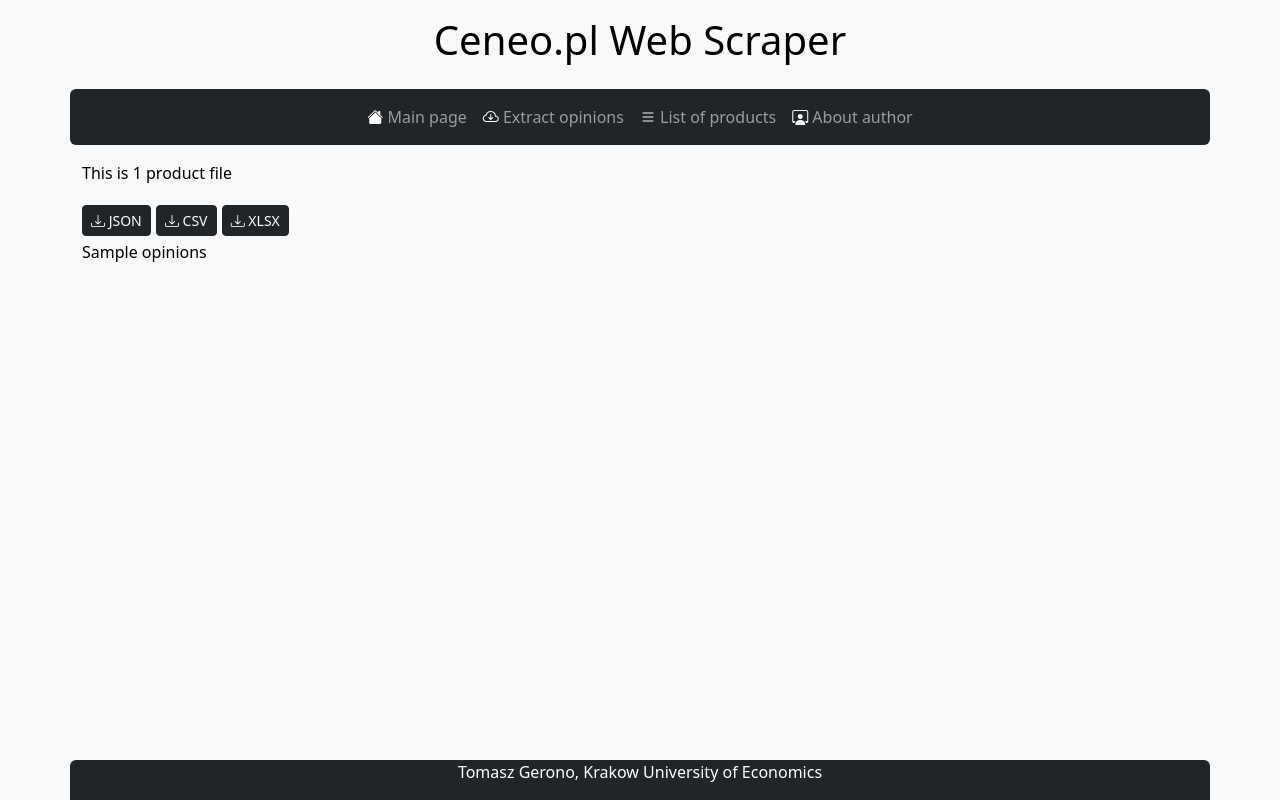
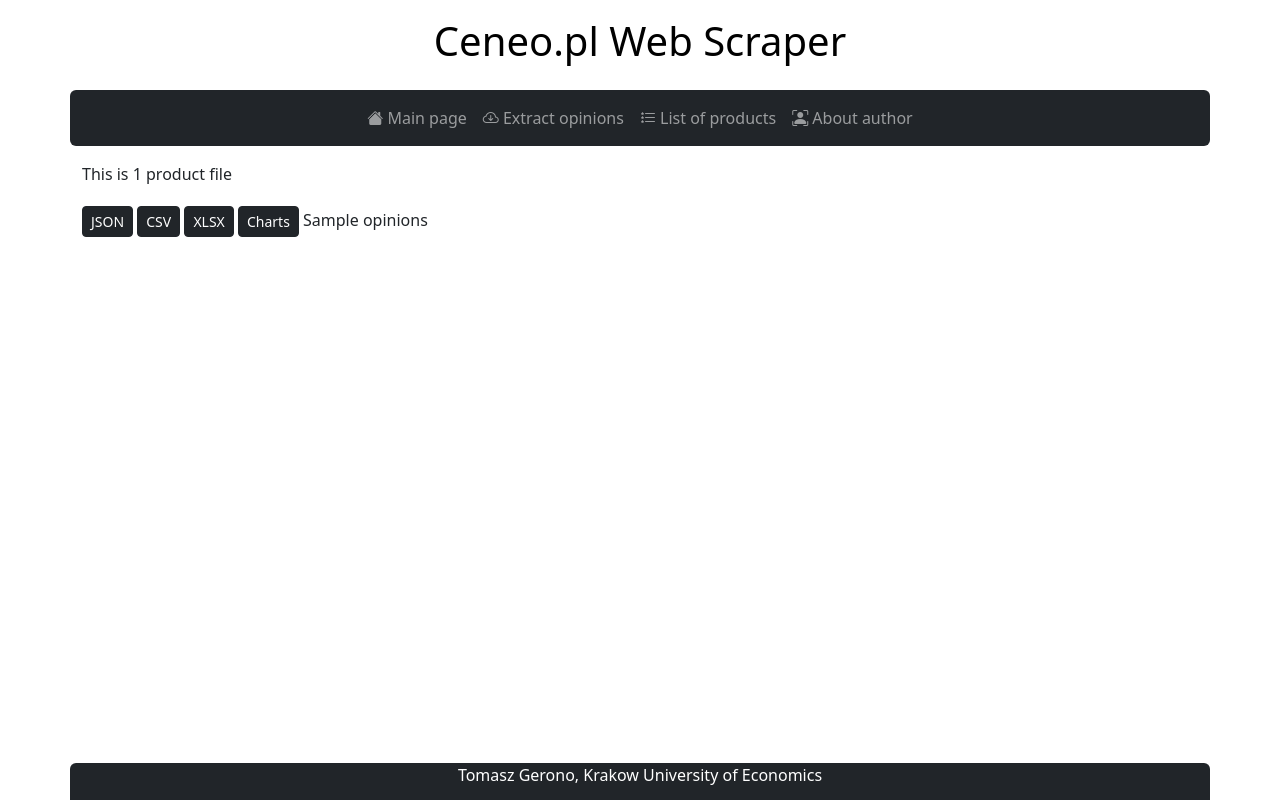
Before and after one commit to TomaszGerono/CeneoWebScraperTG, a Flask app: template app/templates/product.html in a window 1280 px wide. Run offline with Flask 3, Linux system fonts and the light colour scheme; the template is opened without the code that fills it: most values are stand-ins (such as "Sample title", 1, 10 or a date in 2020); some libraries are stand-ins or nearby versions.

Commit message:
2024-06-05 TG

```diff
--- a/app/routes.py
+++ b/app/routes.py
@@ -12,7 +12,6 @@ from matplotlib import pyplot as plt
 import matplotlib
 import xlsxwriter
 matplotlib.use('Agg')
-
 
 @app.route('/')
 def index():
@@ -30,19 +29,13 @@ def extract():
                 opinions_count = page_dom.select_one("a.product-review__link > span").get_text().strip()
             except AttributeError:
                 opinions_count = 0
-
             if opinions_count:
                 product_name = page_dom.select_one("h1").get_text().strip()
-                url = f"https://www.ceneo.pl/{product_id}#tab=reviews"
                 all_opinions = []
                 while(url):
                     print(url)
                     response = requests.get(url)
                     page_dom = BeautifulSoup(response.text, "html.parser")
-                    try:
-                        url = "https://www.ceneo.pl"+utils.extract(page_dom, "a.pagination__next", "href")
-                    except TypeError:
-                        url = None
                     opinions = page_dom.select("div.js_product-review")
                     for opinion in opinions:
                         single_opinion = {
@@ -52,7 +45,10 @@ def extract():
                         for key, value in utils.transformations.items():
                             single_opinion[key] = value(single_opinion[key])
                         all_opinions.append(single_opinion)
-
+                    try:
+                        url = "https://www.ceneo.pl"+utils.extract(page_dom, "a.pagination__next", "href")
+                    except TypeError:
+                        url = None
                 if not os.path.exists("app/opinions"):
                     os.mkdir("app/opinions")
                 jf = open(f"app/opinions/{product_id}.json", "w", encoding="UTF-8")
@@ -68,40 +64,39 @@ def extract():
                 score_distribution = opinions.score.value_counts().reindex(np.arange(0,5.5,0.5), fill_value = 0)
                 recommendation_distribution = opinions.recommendation.value_counts(dropna=False).reindex([True, False, np.nan], fill_value = 0)
                 product = {
-                    "product_id" : product_id,
-                    "product_name" : product_name,
-                    "opinions_count" : int(opinions_count),
-                    "pros_count" : int(pros_count),
-                    "cons_count" : int(cons_count),
-                    "average_score" : average_score,
-                    "score_distribution" : score_distribution.to_dict(),
-                    "recommendation_distribution" : recommendation_distribution.to_dict()
+                    'product_id': product_id,
+                    'product_name': product_name,
+                    'opinions_count': int(opinions_count),
+                    'pros_count': int(pros_count),
+                    'cons_count': int(cons_count),
+                    'average_score': average_score,
+                    'score_distribution': score_distribution.to_dict(),
+                    'recommendation_distribution': recommendation_distribution.to_dict()
                 }
-
                 if not os.path.exists("app/products"):
                     os.mkdir("app/products")
                 jf = open(f"app/products/{product_id}.json", "w", encoding="UTF-8")
                 json.dump(product, jf, indent=4, ensure_ascii=False)
                 jf.close()
-
                 if not os.path.exists("app/charts"):
                     os.mkdir("app/charts")
                 fig, ax = plt.subplots()
                 score_distribution.plot.bar(color = "hotpink")
                 plt.xlabel("Number of stars")
                 plt.ylabel("Number of  opinions")
-                plt.title(f"Score histogram for {product_id} product")
+                plt.title(f"Score histogram for {product_name}")
                 plt.xticks(rotation = 0)
                 ax.bar_label(ax.containers[0], label_type='edge', fmt = lambda l: int(l) if l else "")
                 plt.savefig(f"app/charts/{product_id}_score.png")
+                plt.close()
                 recommendation_distribution.plot.pie(
                     labels = ["Recommend", "Not recommend", "Indifferent"],
                     label = "",
                     colors = ["forestgreen", "crimson", "silver"],
                     autopct = lambda l: "{:1.1f}%".format(l) if l else ""
                 )
-                plt.title(f"Recommendations shares for {product_id} product")
-                plt.savefig(f"app/charts/{product_id}_recommendations.png")
+                plt.title(f"Recommendations shares for {product_name}")
+                plt.savefig(f"app/charts/{product_id}_recommendation.png")
                 return redirect(url_for('product', product_id=product_id))
             return render_template("extract.html", error = "Product has no opinions")
         return render_template("extract.html", error = "Product does not exist")
@@ -109,15 +104,15 @@ def extract():
 
 @app.route('/products')
 def products():
-    if os.path.exists("app/products"):
+    if os.path.exists("app/opinions"):
         products = [filename.split(".")[0] for filename in os.listdir("app/opinions")]
     else: products = []
     products_list = []
     for product in products:
-        jf = open(f"app/products/{product}.json","r",encoding="UTF-8")
+        jf = open(f"app/products/{product}.json", "r", encoding="UTF-8")
         single_product = json.load(jf)
         products_list.append(single_product)
-    return render_template("products.html",products = products_list)
+    return render_template("products.html", products = products_list)
 
 @app.route('/author')
 def author():
@@ -125,14 +120,12 @@ def author():
 
 @app.route('/product/<product_id>')
 def product(product_id):
-    opinions = pd.read_json(f"app/opinions/{products_id}.json")
-    return render_template("product.html", product_id=product_id, opinions=opinions_to_html(classes="table table-hover table-stripped", index=False))
-    index = False, table_id
+    opinions = pd.read_json(f"app/opinions/{product_id}.json")
+    return render_template("product.html", product_id=product_id, opinions=opinions.to_html(classes="table table-hover table-stripped", index=False, table_id = "opinions"))
 
 @app.route('/charts/<product_id>')
-def product(product_id):
-    return render_template("charts.html", product )
-
+def charts(product_id):
+    return render_template("charts.html", product_id=product_id)
 
 @app.route('/download/json/<product_id>')
 def download_json(product_id):
@@ -140,16 +133,16 @@ def download_json(product_id):
 
 @app.route('/download/csv/<product_id>')
 def download_csv(product_id):
-    opinions = pd.read_json(f'app/opinions/{product_id}.json')
-    content_pl, content_en = opinions = ('content').apply(pd.Series)
+    opinions = pd.read_json(f"app/opinions/{product_id}.json")
+    opinions = pd.concat([opinions.drop(['content'], axis=1), opinions['content'].apply(pd.Series)], axis=1)
     response_stream = BytesIO(opinions.to_csv().encode())
     return send_file(response_stream, mimetype='text/csv', download_name=f'{product_id}.csv', as_attachment=True)
 
 @app.route('/download/xlsx/<product_id>')
 def download_xlsx(product_id):
-    opinions = pd.read_json(f'app/opinions/{product_id}.json')
+    opinions = pd.read_json(f"app/opinions/{product_id}.json")
     buffer = BytesIO()
-    with pd.ExcelWriter(buffer) as writer:
+    with pd.ExcelWriter(buffer, engine="xlsxwriter") as writer:
         opinions.to_excel(writer)
     buffer.seek(0)
     return send_file(buffer, mimetype='application/vnd.ms-excel', download_name=f'{product_id}.xlsx', as_attachment=True)
--- a/app/static/style.css
+++ b/app/static/style.css
@@ -1,7 +1,3 @@
 h1 {
     color:  #000000;
 }
-
-* {
-    color: #000000
-  }
--- a/app/templates/author.html
+++ b/app/templates/author.html
@@ -2,7 +2,7 @@
 {% block content %}
 
     <h4 style="margin-top: 15px">About project</h4>
-        <p style="color: black">This is an application that scrapes opinion data of a specified product from Ceneo.pl website and displays it along with some basic statistics.</p>
+        <p style="color: black">This is an application that scrapes product opinion data from Ceneo.pl.</p>
 
     <h4 style="margin-top: 15px">About author</h4>
         <p style="color: black">I am a first year student at Krakow University of Economics and am participating in the 'Computer Programming 2' course.</p>
--- a/app/templates/base.html
+++ b/app/templates/base.html
@@ -1,45 +1,43 @@
 <!DOCTYPE html>
 <html lang="en">
-
 <head>
     <meta charset="UTF-8">
     <meta name="viewport" content="width=device-width, initial-scale=1.0">
     <link href="https://cdn.jsdelivr.net/npm/bootstrap@5.3.3/dist/css/bootstrap.min.css" rel="stylesheet" integrity="sha384-QWTKZyjpPEjISv5WaRU9OFeRpok6YctnYmDr5pNlyT2bRjXh0JMhjY6hW+ALEwIH" crossorigin="anonymous">
     <script src="https://cdn.jsdelivr.net/npm/bootstrap@5.3.3/dist/js/bootstrap.bundle.min.js" integrity="sha384-YvpcrYf0tY3lHB60NNkmXc5s9fDVZLESaAA55NDzOxhy9GkcIdslK1eN7N6jIeHz" crossorigin="anonymous"></script>
     <link rel="stylesheet" href="https://cdn.jsdelivr.net/npm/bootstrap-icons@1.11.3/font/bootstrap-icons.min.css">
+    <link rel="stylesheet" href="https://cdn.datatables.net/2.0.8/css/dataTables.dataTables.css" />
     <script src="https://code.jquery.com/jquery-3.7.1.js" integrity="sha256-eKhayi8LEQwp4NKxN+CfCh+3qOVUtJn3QNZ0TciWLP4=" crossorigin="anonymous"></script>
     <script src="https://cdn.datatables.net/2.0.8/js/dataTables.js"></script>
     <link rel="stylesheet" type= "text/css" href="{{ url_for('static',filename='style.css') }}">
-
-    <title class='.text-dark'>Ceneo.pl Web Scraper</title>
+    <title>Ceneo.pl Web Scraper</title>
 </head>
 
-<body class="p-3 mb-2 bg-light text-white" style="color: white">
+<body>
+
     <header class="container text-center">
-        <h1 class="display-6" style="padding-bottom: 17px;">Ceneo.pl Web Scraper</h1>
+        <h1 class="display-6" style="padding-bottom: 17px; padding-top: 17px;">Ceneo.pl Web Scraper</h1>
     </header>
-
     <nav class="navbar navbar-expand-lg navbar-dark bg-dark container rounded">
         <div class="container-fluid">
             <div class="collapse navbar-collapse" id="navbarSupportedContent">
                 <ul class="navbar-nav me-auto mb-2 mb-lg-0 mx-auto">
                     <li class="nav-item">
-                        <a class="nav-link" href="/"><i class="bi bi-house-fill" style="color: white"></i>  Main page</a>
+                        <a class="nav-link" href="{{ url_for('index') }}"><i class="bi bi-house-fill"></i> Main page</a>
                     </li>
                     <li class="nav-item">
-                        <a class="nav-link" href="/extract"><i class="bi bi-cloud-arrow-down" style="color: white"></i>  Extract opinions</a>
+                        <a class="nav-link" href="{{ url_for('extract') }}"><i class="bi bi bi-cloud-arrow-down"></i> Extract opinions</a>
                     </li>
                     <li class="nav-item">
-                        <a class="nav-link" href="/products"><i class="bi bi-list" style="color: white"></i>  List of products</a>
+                        <a class="nav-link" href="{{ url_for('products') }}"><i class="bi bi-list-stars"></i> List of products</a>
                     </li>
                     <li class="nav-item">
-                        <a class="nav-link" href="/author"><i class="bi bi-person-workspace" style="color: white"></i>  About author</a>
+                        <a class="nav-link" href="{{ url_for('author') }}"><i class="bi bi-person-bounding-box"></i> About author</a>
                     </li>
                 </ul>
             </div>
         </div>
     </nav>
-
     <section class="container mt-3 mb-5">
         <div class="row">
             <div class="col">
@@ -50,7 +48,7 @@
         </div>
     </section>
 
-    <footer  class="container bg-dark text-light fixed-bottom text-center rounded-top my_footer">
+    <footer style="height:37px;" class="container bg-dark text-light fixed-bottom text-center rounded-top my_footer">
         <p style="color: white">Tomasz Gerono, Krakow University of Economics</p>
     </footer>
     {% block scripts %}
--- a/app/templates/charts.html
+++ b/app/templates/charts.html
@@ -0,0 +1,5 @@
+{% extends "base.html" %}
+{% block content %}
+    <p>This is {{product_id}} product charts file</p>
+    <a type="button" class="btn btn btn-dark mb-1 mt-1 btn-sm" href="{{url_for('product', product_id=product_id)}}">Opinions</a>
+{% endblock %}
--- a/app/templates/product.html
+++ b/app/templates/product.html
@@ -1,18 +1,18 @@
 {% extends "base.html" %}
+
 {% block content %}
-    <p>This is {{product_id}} product file</p>
-    <div class=".card-body">
-        <h5 class="card-header text-primary">
-            <a type="button" class="btn btn-dark mb-1 mt-1 bi bi-download btn-sm" href="{{url_for('download_json', product_id=product_id)}}"> JSON</a>
-            <a type="button" class="btn btn-dark mb-1 mt-1 bi bi-download btn-sm" href="{{url_for('download_csv', product_id=product_id)}}"> CSV</a>
-            <a type="button" class="btn btn-dark mb-1 mt-1 bi bi-download btn-sm" href="{{url_for('download_xlsx', product_id=product_id)}}"> XLSX</a>
-        </h5>
-    {{opinions|safe}}
+    <p>This is {{ product_id }} product file</p>
+    <a href="{{ url_for('download_json', product_id=product_id) }}" class="btn btn-dark mb-1 mt-1 btn-sm">JSON</a>
+    <a href="{{ url_for('download_csv', product_id=product_id) }}" class="btn btn-dark mb-1 mt-1 btn-sm">CSV</a>
+    <a href="{{ url_for('download_xlsx', product_id=product_id) }}" class="btn btn-dark mb-1 mt-1 btn-sm">XLSX</a>
+    <a href="{{ url_for('charts', product_id=product_id) }}" class="btn btn-dark mb-1 mt-1 btn-sm">Charts</a>
+    {{ opinions | safe }}
 {% endblock %}
+
 {% block scripts %}
 <script>
-    let table = new DataTable("#opinions", {
+    let table = new DataTable('#opinions', {
     responsive: true
-    });
+});
 </script>
 {% endblock %}
```
Also changed, not shown: app/products/103719792.json (added, +26 -0 lines), app/products/124893467.json (added, +26 -0 lines), app/templates/extract.html (+2 -5 lines), app/templates/products.html (+4 -3 lines), app/charts/103719792_recommendation.png (added), app/charts/103719792_score.png (added), app/charts/124893467_recommendation.png (added), app/charts/124893467_score.png (added).
